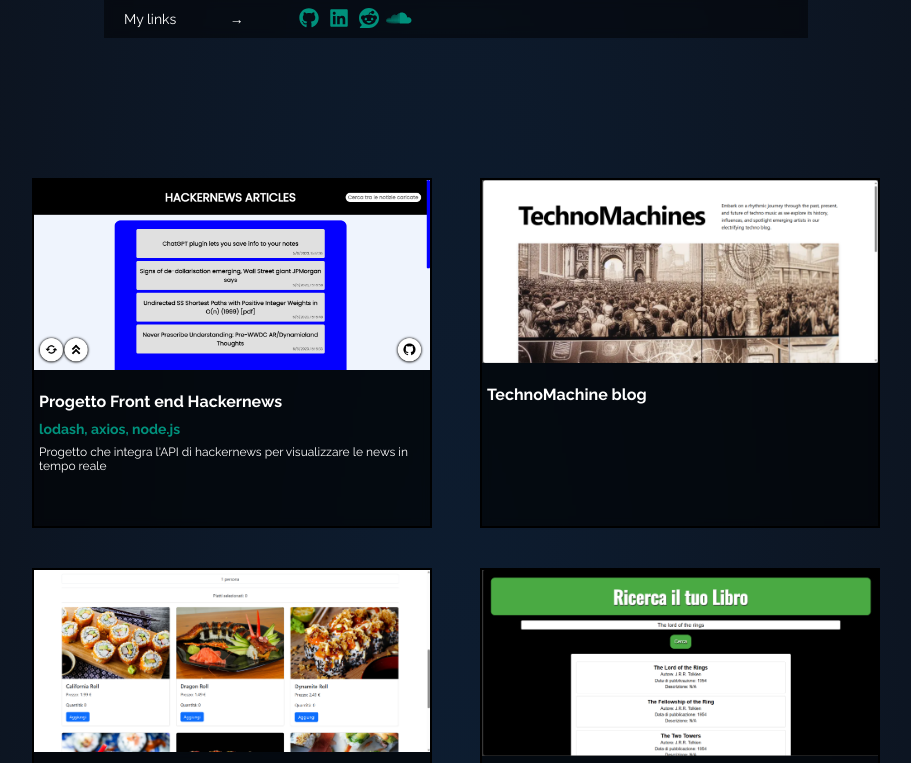
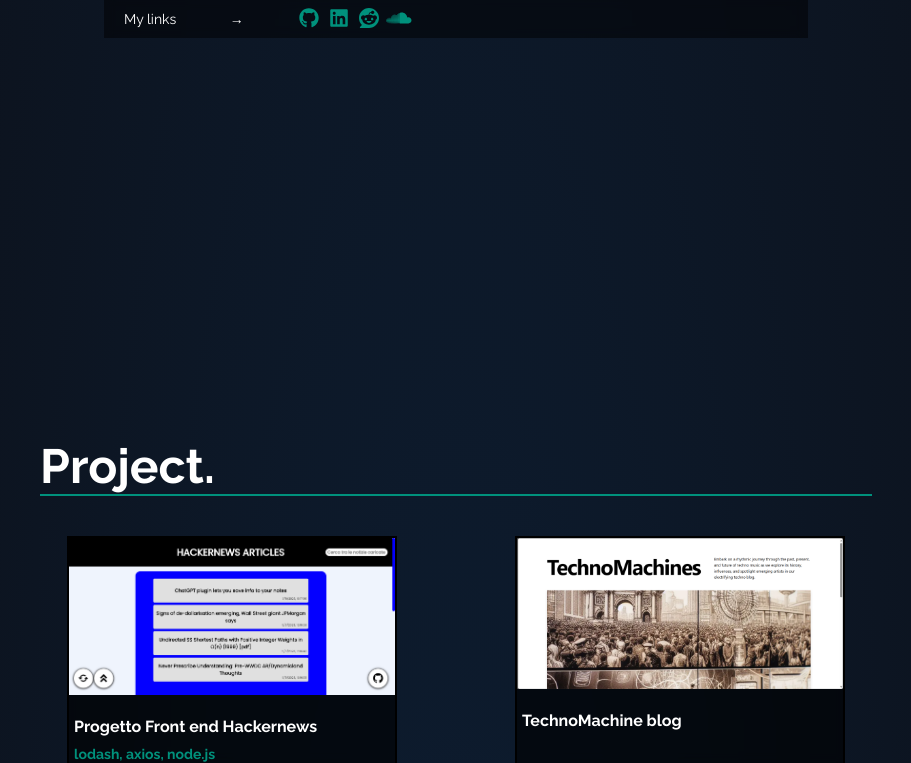
Before and after one commit to Jim2510/NewPortfolio, a React (Vite) app: page / in a window 1280 px wide. Shown: the part 2037-2800 px from the top of the page, without its empty margins (184-1095 px from the left). Built offline with nearby package versions, Linux system fonts and the light colour scheme.

Commit message:
Fix layout project cards & animation

```diff
--- a/src/components/Home/comp/Projects.tsx
+++ b/src/components/Home/comp/Projects.tsx
@@ -43,18 +43,27 @@ export default function Projects() {
 
   return (
     <>
+      <div className="cont-title-proj">
+        <Reveal>
+          <h2 className="title-proj">Project.</h2>
+        </Reveal>
+        <hr className="clr" />
+      </div>
       <div className="container-crd">
         {projects.map((card) => (
           <div className="card-proj" key={card.id}>
-            <Reveal>
-              <div className="container-info">
-                <img src={card.img} alt="" />
-
+            <div className="container-info">
+              <img src={card.img} alt="" />
+              <Reveal>
                 <h4>{card.title}</h4>
+              </Reveal>
+              <Reveal>
                 <p className="tec">{card.tec}</p>
+              </Reveal>
+              <Reveal>
                 <p>{card.description}</p>
-              </div>
-            </Reveal>
+              </Reveal>
+            </div>
           </div>
         ))}
       </div>
--- a/src/components/Home/comp/projects.css
+++ b/src/components/Home/comp/projects.css
@@ -1,9 +1,26 @@
 @import url(https://fonts.googleapis.com/css?family=Raleway:400,500,700);
+
+.cont-title-proj {
+    width: 65%;
+    margin: 0 auto;
+    margin-top: 400px;
+}
 
 
 
+.title-proj {
+    text-align: start;
+    font-size: 3em;
+    font-family: 'Raleway', Arial, sans-serif;
+color: #fff;
+}
+
+.clr{
+    border: solid 1px #00917c;
+}
+
 .card-proj {
-    min-width: 400px;
+    min-width: 330px;
     width: 20%;
     height: 350px;
     margin: 0 auto;
@@ -45,4 +62,5 @@
     flex-wrap: wrap;
     justify-content: center;
     align-items: center;
+    margin-bottom: 200px;
 }
--- a/src/components/Navbar/Navbar.tsx
+++ b/src/components/Navbar/Navbar.tsx
@@ -23,41 +23,31 @@ export default function Navbar() {
         <FontAwesomeIcon icon={menuVisible ? faTimes : faBars} />
       </button>
       <ul className={`links ${menuVisible ? "show" : ""}`}>
-        <Reveal>
           <li>
             <a href="#rotate-words">
               <b>Home</b>
             </a>
           </li>
-        </Reveal>
-        <Reveal>
           <li>
             <a href="#about">
               <b>About</b>
             </a>
           </li>
-        </Reveal>
-        <Reveal>
           <li>
             <a href="#services">
               <b>Services</b>
             </a>
           </li>
-        </Reveal>
-        <Reveal>
           <li>
             <a href="#portfolio">
               <b>Portfolio</b>
             </a>
           </li>
-        </Reveal>
-        <Reveal>
           <li>
             <a href="#contact">
               <b>Contacts</b>
             </a>
           </li>
-        </Reveal>
       </ul>
       <a href="#about" className={`action_btn ${menuVisible ? "hidden" : ""}`}>
         Start
```
